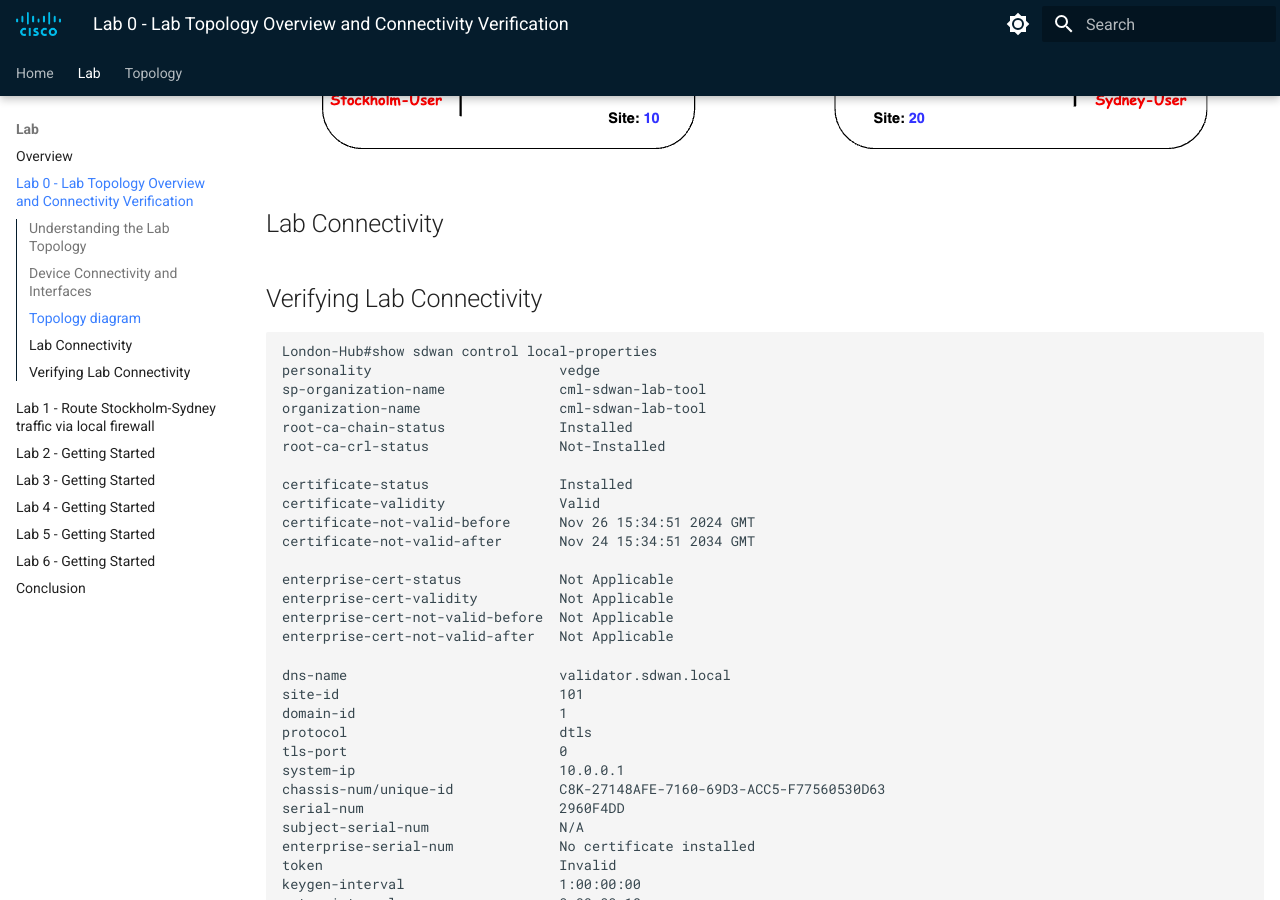
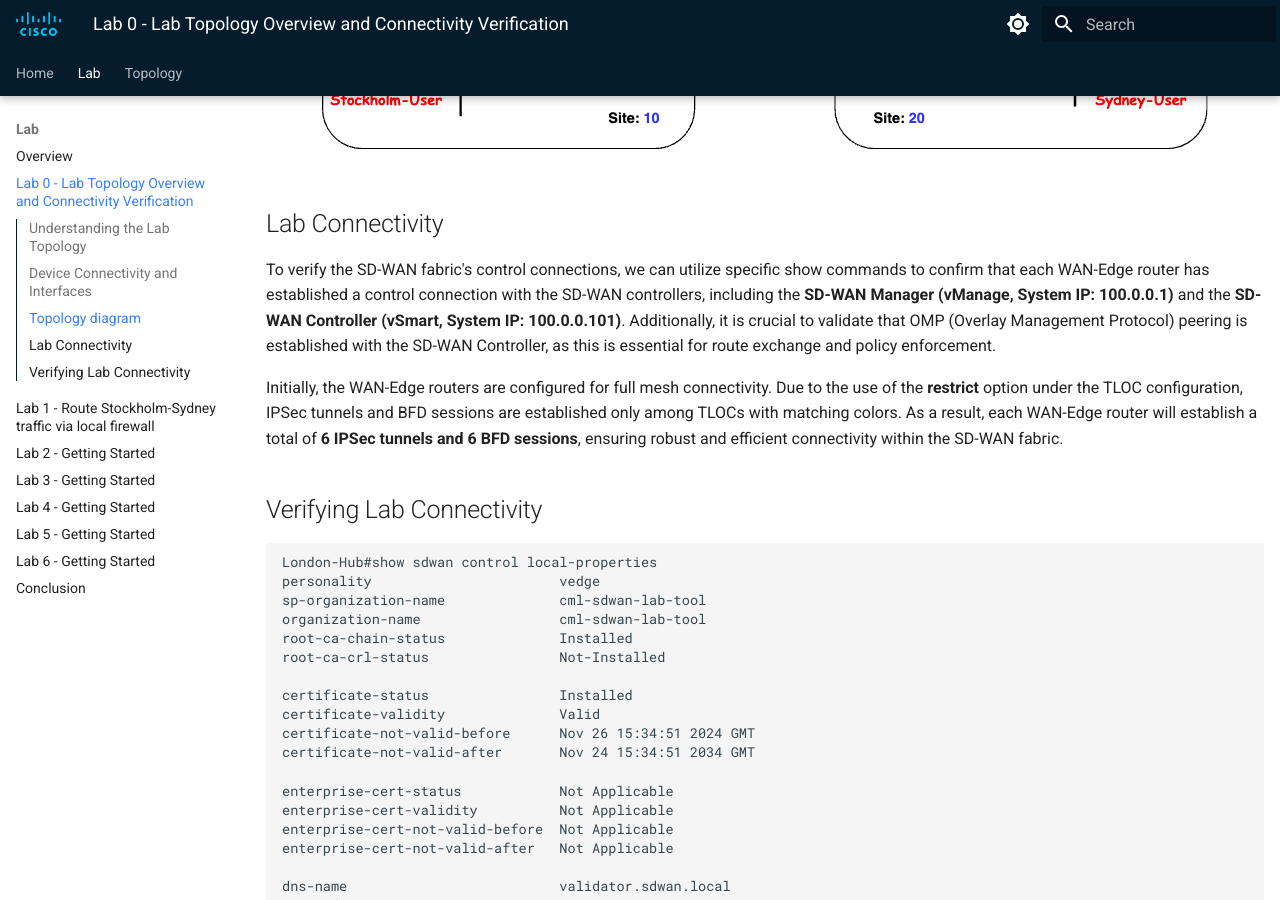
Before and after one commit to ciscodocs/ltrent-2008-clemea25, an MkDocs documentation site: the page built from docs/lab0_getting_started.md, in a window 1280 px wide and 900 px high, scrolled down 2157 px. Built offline with MkDocs 1.6.1 and Material for MkDocs 9.7.7, drawn with Linux system fonts in a browser that asks for light colours.

Commit message:
Lab 1 Guide

```diff
--- a/docs/lab0_getting_started.md
+++ b/docs/lab0_getting_started.md
@@ -32,6 +32,11 @@ Each WAN-Edge router is uniquely identified by a **system ip** address, as detai
 </figure>
 
 ## Lab Connectivity
+
+To verify the SD-WAN fabric's control connections, we can utilize specific show commands to confirm that each WAN-Edge router has established a control connection with the SD-WAN controllers, including the **SD-WAN Manager (vManage, System IP: 100.0.0.1)** and the **SD-WAN Controller (vSmart, System IP: 100.0.0.101)**. Additionally, it is crucial to validate that OMP (Overlay Management Protocol) peering is established with the SD-WAN Controller, as this is essential for route exchange and policy enforcement.
+
+Initially, the WAN-Edge routers are configured for full mesh connectivity. Due to the use of the **restrict** option under the TLOC configuration, IPSec tunnels and BFD sessions are established only among TLOCs with matching colors. As a result, each WAN-Edge router will establish a total of **6 IPSec tunnels and 6 BFD sessions**, ensuring robust and efficient connectivity within the SD-WAN fabric.
+
 
 ## Verifying Lab Connectivity
 
```
